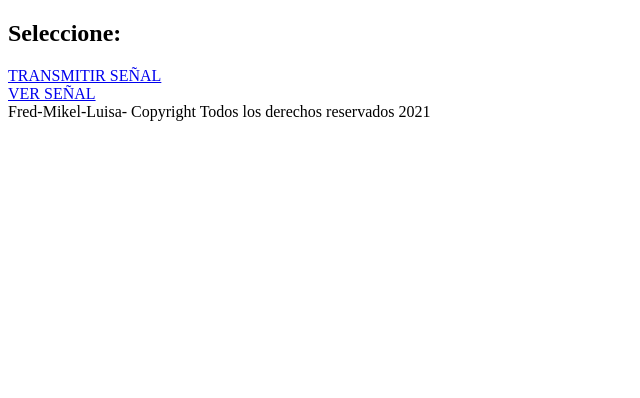
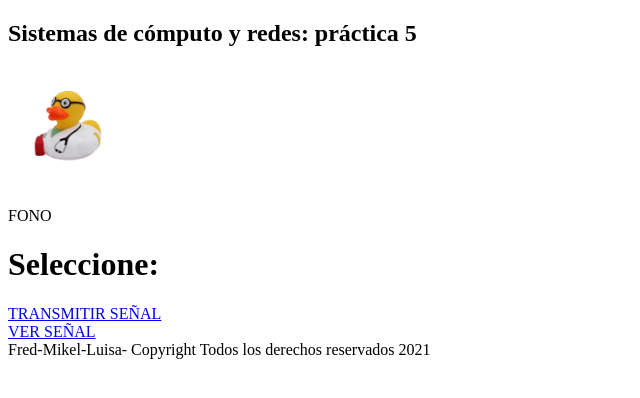
Before and after one commit to MikailGv/Sis.pract5, a website: page FONO-main/public/index3.html in a window 1280 px wide. Shown: the whole page, without its empty margins (0-640 px from the left). Drawn offline with Linux system fonts and the light colour scheme.

Commit message:
Mondooo ind 3

```diff
--- a/FONO-main/public/index3.html
+++ b/FONO-main/public/index3.html
@@ -5,10 +5,18 @@
 	<meta name="viewport" content="width=device-width, initial-scale=1">
 	<title>FONO</title>
 	<link rel="icon" type="image/png" href="imagenes/Favicon.png" />
+		<link rel="stylesheet" type="text/css" href="estilos3.css" />
+
 </head>
 <body>
-    <h2>Seleccione: </h2>
-    <div class="button"><a href="cliente.html">TRANSMITIR SEÑAL</a></div>
+		<h2>Sistemas de cómputo y redes: práctica 5 </h2>
+		<nav>
+			<img src="./imagenes/Favicon.png" width="120" height="120">
+			<p class="logo">FONO</p>
+		</nav>
+
+    <h1>Seleccione: </h1>
+    <div class="button1"><a href="cliente.html">TRANSMITIR SEÑAL</a></div>
     <div class="button"><a href="oir.html">VER SEÑAL</a></div>
     <footer>Fred-Mikel-Luisa- Copyright Todos los derechos reservados 2021 </footer>
 </body>
--- a/FONO-main/public/style.css
+++ b/FONO-main/public/style.css
@@ -18,6 +18,7 @@ body{
 	color: #111111;
    font-family: monospace;
    font-size: 25px;
+   display:inline-block ;
 }
 .button{
 	color: #black;
```
Also changed, not shown: 1 other file.
